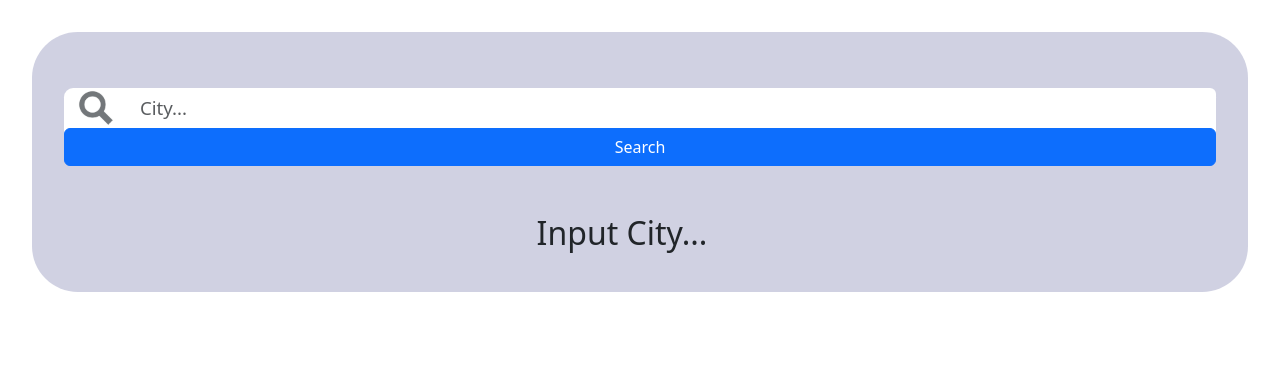
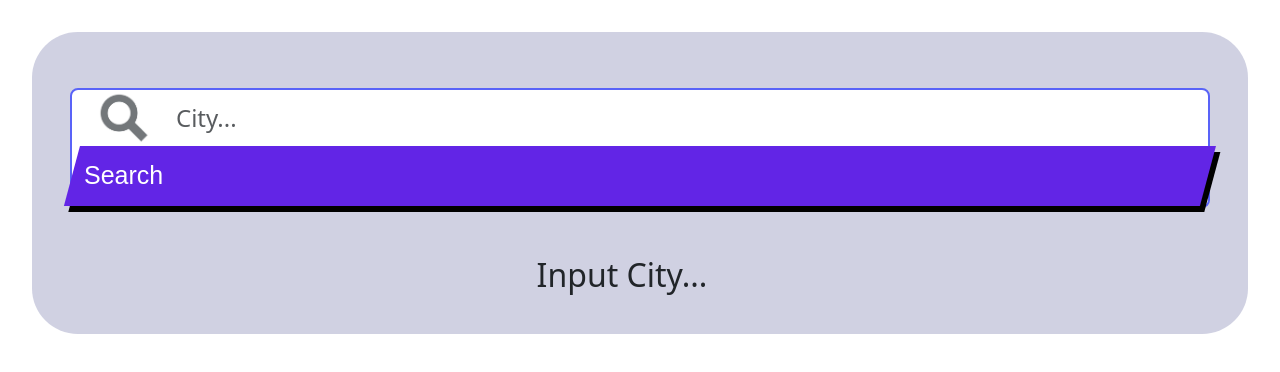
Before and after one commit to orazefabian/react-app, a React (Vite) app: page / in a window 1280 px wide. Shown: the top 372 px of the page. Built offline with nearby package versions, Linux system fonts and the light colour scheme; no server answers.

Commit message:
changed styling of search button and input element

```diff
--- a/src/App.css
+++ b/src/App.css
@@ -69,3 +69,105 @@
 .read-the-docs {
   color: #888;
 }
+
+
+.cta {
+  display: flex;
+  padding: 11px 33px;
+  text-decoration: none;
+  font-family: 'Poppins', sans-serif;
+  font-size: 25px;
+  color: white;
+  background: #6225E6;
+  transition: 1s;
+  box-shadow: 6px 6px 0 black;
+  transform: skewX(-15deg);
+  border: none;
+}
+
+.cta:focus {
+  outline: none;
+}
+
+.cta:hover {
+  transition: 0.5s;
+  box-shadow: 10px 10px 0 #FBC638;
+}
+
+.cta .second {
+  transition: 0.5s;
+  margin-right: 0px;
+}
+
+.cta:hover  .second {
+  transition: 0.5s;
+  margin-right: 45px;
+}
+
+.span {
+  transform: skewX(15deg)
+}
+
+.second {
+  width: 20px;
+  margin-left: 30px;
+  position: relative;
+  top: 12%;
+}
+
+.one {
+  transition: 0.4s;
+  transform: translateX(-60%);
+}
+
+.two {
+  transition: 0.5s;
+  transform: translateX(-30%);
+}
+
+.cta:hover .three {
+  animation: color_anim 1s infinite 0.2s;
+}
+
+.cta:hover .one {
+  transform: translateX(0%);
+  animation: color_anim 1s infinite 0.6s;
+}
+
+.cta:hover .two {
+  transform: translateX(0%);
+  animation: color_anim 1s infinite 0.4s;
+}
+
+@keyframes color_anim {
+  0% {
+    fill: white;
+  }
+
+  50% {
+    fill: #FBC638;
+  }
+
+  100% {
+    fill: white;
+  }
+}
+
+.input {
+  height: auto;
+  border-radius: 8px;
+  border: 2px solid hsl(236, 92%, 66%);
+  outline: none;
+  transition: 200ms ease-in;
+  padding-left: 1rem;
+}
+
+.input:focus {
+  border-bottom: 4px solid hsl(236, 92%, 66%);
+  padding-top: 2px;
+}
+
+.input::placeholder {
+  color: hsl(236, 92%, 66%);
+  opacity: 0.5;
+}
--- a/src/components/SearchBar.tsx
+++ b/src/components/SearchBar.tsx
@@ -22,16 +22,16 @@ const SearchBar: React.FC<SearchBarProps> = ({ onSearch }) => {
   };
 
   return (
-    <div className="container-fluid mt-4 search">
-      <div className="row">
+    <div className="input container mt-4 search">
+      <div className="row container">
         <img
           src={search_icon}
           className="col-sm img-fluid"
-          style={{ maxHeight: "4em", maxWidth: "4em" }}
+          style={{ maxHeight: "4em", maxWidth: "5em" }}
         ></img>
         <input
           className="rounded form-control border-0 col-sm"
-          style={{ fontSize: "14pt" }}
+          style={{ fontSize: "18pt" }}
           type="text"
           placeholder="City..."
           value={query}
@@ -40,8 +40,23 @@ const SearchBar: React.FC<SearchBarProps> = ({ onSearch }) => {
         />
       </div>
       <div className="row">
-        <button className="btn btn-primary rounded" onClick={handleSearch}>
-          Search
+        <button className="cta" onClick={handleSearch}>
+          <span className="span">Search</span>
+          <span className="second">
+            <svg width="50px" height="20px" viewBox="0 0 66 43" version="1.1">
+              <g
+                id="arrow"
+                stroke="none"
+                stroke-width="1"
+                fill="none"
+                fill-rule="evenodd"
+              >
+                <path className="one" fill="#FFFFFF"></path>
+                <path className="two" fill="#FFFFFF"></path>
+                <path className="three" fill="#FFFFFF"></path>
+              </g>
+            </svg>
+          </span>
         </button>
       </div>
     </div>
--- a/src/components/Weather.tsx
+++ b/src/components/Weather.tsx
@@ -34,6 +34,8 @@ const Weather: React.FC<{ city: string | null }> = ({ city }) => {
           setWeatherIcon(snow_icon);
         } else if (text.toLowerCase().includes("thunder")) {
           setWeatherIcon(rain_icon);
+        } else if (text.toLowerCase().includes("overcast")) {
+          setWeatherIcon(cloud_icon);
         }
       })
       .catch((error) => {
```
Also changed, not shown: 1 other file (tests, documents, lock files or other folders).
